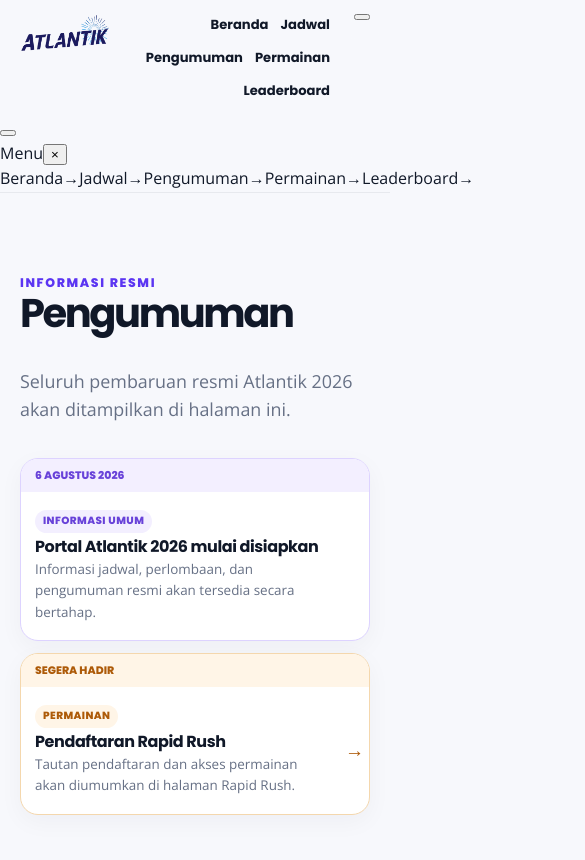
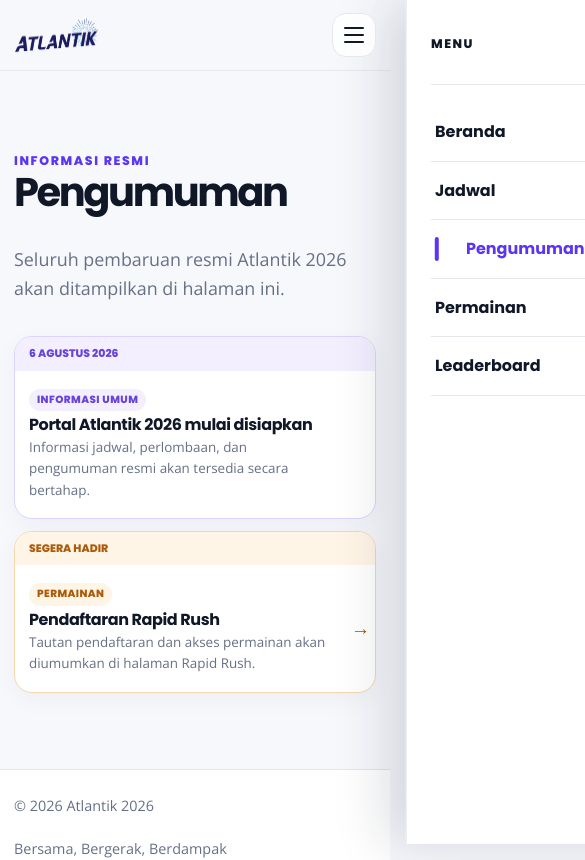
Before and after one commit to ruswanhidayat/portal-atlantik, a Next.js app: page /pengumuman in a window 390 px wide. Shown: the top 860 px of the page, 585 px wide, since content can reach past the window. Built offline with nearby package versions, Linux system fonts and the light colour scheme.

Commit message:
update leaderboard & css

```diff
--- a/app/globals.css
+++ b/app/globals.css
@@ -862,3 +862,499 @@ a.announcement-list-item:hover .announcement-list-arrow {
     padding-top: 14px;
   }
 }
+/* Mobile polish: Header dan Leaderboard */
+
+.mobile-menu-toggle,
+.mobile-menu-drawer,
+.mobile-menu-overlay,
+.mobile-column-label {
+  display: none;
+}
+
+.nav a {
+  position: relative;
+}
+
+.nav a.active {
+  color: var(--primary);
+}
+
+/* Sistem poin berbentuk daftar */
+
+.score-card {
+  padding: 26px 28px;
+}
+
+.score-card h3 {
+  min-height: 0;
+  margin-bottom: 18px;
+}
+
+.score-list {
+  display: grid;
+  grid-template-columns: 1fr;
+  gap: 0;
+  overflow: visible;
+}
+
+.score-row {
+  display: flex;
+  align-items: center;
+  justify-content: space-between;
+  gap: 20px;
+  min-height: 50px;
+  padding: 11px 4px;
+  border-top: 1px solid var(--line);
+}
+
+.score-row:last-child {
+  padding-bottom: 4px;
+}
+
+.score-row > span {
+  color: var(--muted);
+  font-size: 0.9rem;
+}
+
+.score-row strong {
+  flex: 0 0 auto;
+  color: var(--text);
+  font-family: var(--font-heading), Poppins, Arial, sans-serif;
+  font-size: 1rem;
+}
+
+.score-row strong small {
+  color: var(--muted);
+  font-family: inherit;
+  font-size: 0.72rem;
+  font-weight: 600;
+}
+
+/* Label tabel khusus desktop/mobile */
+
+.trophy-icon {
+  width: 20px;
+  height: 20px;
+  display: block;
+}
+
+.trophy-column-label {
+  align-items: center;
+  justify-content: center;
+}
+
+@media (max-width: 760px) {
+  body.mobile-menu-open {
+    overflow: hidden;
+  }
+
+  /*
+   * Header
+   */
+
+  .site-header {
+    backdrop-filter: blur(18px);
+  }
+
+  .header-inner {
+    min-height: 70px;
+    padding: 10px 0;
+    align-items: center;
+  }
+
+  .brand-logo {
+    height: 40px;
+  }
+
+  .desktop-nav {
+    display: none;
+  }
+
+  .mobile-menu-toggle {
+    position: relative;
+    z-index: 72;
+    width: 44px;
+    height: 44px;
+    display: grid;
+    align-content: center;
+    justify-items: center;
+    gap: 5px;
+    padding: 0;
+    border: 1px solid var(--line);
+    border-radius: 14px;
+    color: var(--text);
+    background: rgba(255, 255, 255, 0.82);
+    cursor: pointer;
+  }
+
+  .mobile-menu-toggle span {
+    width: 20px;
+    height: 2px;
+    display: block;
+    border-radius: 999px;
+    background: currentColor;
+    transition:
+      transform 0.25s ease,
+      opacity 0.2s ease;
+  }
+
+  .mobile-menu-toggle.active span:nth-child(1) {
+    transform: translateY(7px) rotate(45deg);
+  }
+
+  .mobile-menu-toggle.active span:nth-child(2) {
+    opacity: 0;
+  }
+
+  .mobile-menu-toggle.active span:nth-child(3) {
+    transform: translateY(-7px) rotate(-45deg);
+  }
+
+  .mobile-menu-overlay {
+    position: fixed;
+    z-index: 68;
+    inset: 0;
+    width: 100%;
+    height: 100%;
+    display: block;
+    padding: 0;
+    border: 0;
+    visibility: hidden;
+    opacity: 0;
+    background: rgba(16, 24, 40, 0.42);
+    backdrop-filter: blur(2px);
+    cursor: pointer;
+    transition:
+      opacity 0.25s ease,
+      visibility 0.25s ease;
+  }
+
+  .mobile-menu-overlay.visible {
+    visibility: visible;
+    opacity: 1;
+  }
+
+  .mobile-menu-drawer {
+    position: fixed;
+    z-index: 70;
+    top: 0;
+    right: 0;
+    width: min(82vw, 340px);
+    height: 100dvh;
+    display: flex;
+    flex-direction: column;
+    padding: 24px;
+    border-left: 1px solid rgba(228, 231, 236, 0.9);
+    background: #ffffff;
+    box-shadow: -20px 0 50px rgba(16, 24, 40, 0.15);
+    transform: translateX(105%);
+    transition: transform 0.3s ease;
+  }
+
+  .mobile-menu-drawer.open {
+    transform: translateX(0);
+  }
+
+  .mobile-menu-head {
+    min-height: 46px;
+    display: flex;
+    align-items: center;
+    justify-content: space-between;
+    padding-bottom: 20px;
+    border-bottom: 1px solid var(--line);
+    font-family: var(--font-heading), Poppins, Arial, sans-serif;
+    font-size: 0.78rem;
+    font-weight: 800;
+    letter-spacing: 0.12em;
+    text-transform: uppercase;
+  }
+
+  .mobile-menu-close {
+    width: 40px;
+    height: 40px;
+    display: grid;
+    place-items: center;
+    padding: 0;
+    border: 0;
+    border-radius: 12px;
+    color: var(--text);
+    background: #f2f4f7;
+    font-size: 1.65rem;
+    line-height: 1;
+    cursor: pointer;
+  }
+
+  .mobile-nav {
+    display: grid;
+    margin-top: 18px;
+  }
+
+  .mobile-nav a {
+    display: flex;
+    align-items: center;
+    justify-content: space-between;
+    gap: 20px;
+    padding: 16px 4px;
+    border-bottom: 1px solid var(--line);
+    font-family: var(--font-heading), Poppins, Arial, sans-serif;
+    font-size: 1rem;
+    font-weight: 700;
+  }
+
+  .mobile-nav a span:last-child {
+    color: var(--primary);
+    transition: transform 0.2s ease;
+  }
+
+  .mobile-nav a.active {
+    color: var(--primary);
+  }
+
+  .mobile-nav a.active::before {
+    content: "";
+    width: 4px;
+    height: 24px;
+    margin-right: 7px;
+    border-radius: 999px;
+    background: var(--primary);
+  }
+
+  .mobile-nav a.active span:first-child {
+    margin-right: auto;
+  }
+
+  /*
+   * Leaderboard
+   */
+
+  .leaderboard-page {
+    padding-top: 28px;
+  }
+
+  .leaderboard-hero {
+    padding: 26px 22px;
+    border-radius: 24px;
+  }
+
+  .leaderboard-hero h1 {
+    margin-bottom: 14px;
+    font-size: clamp(2.1rem, 11vw, 3.1rem);
+  }
+
+  .leaderboard-hero .lead {
+    font-size: 0.95rem;
+  }
+
+  .leaderboard-stat {
+    padding: 18px;
+    border-radius: 18px;
+  }
+
+  .leaderboard-stat strong {
+    font-size: 1.65rem;
+  }
+
+  .leaderboard-section {
+    padding-top: 52px;
+  }
+
+  .compact-heading {
+    gap: 14px;
+  }
+
+  .compact-heading .status {
+    align-self: flex-start;
+  }
+
+  /*
+   * Tabel Juara Umum tidak lagi menggunakan horizontal scroll.
+   */
+
+  .overall-table-card {
+    width: 100%;
+    overflow: hidden;
+    border-radius: 20px;
+  }
+
+  .overall-table {
+    width: 100%;
+    table-layout: fixed;
+  }
+
+  .overall-table th,
+  .overall-table td {
+    padding: 14px 8px;
+  }
+
+  .overall-table th {
+    font-size: 0.66rem;
+    letter-spacing: 0.035em;
+    text-align: center;
+  }
+
+  .overall-table td {
+    font-size: 0.86rem;
+    text-align: center;
+  }
+
+  .overall-table .rank-column {
+    width: 58px;
+  }
+
+  .overall-table .division-column,
+  .overall-table th:nth-child(2) {
+    width: auto;
+    text-align: left;
+  }
+
+  .overall-table .first-place-column {
+    width: 54px;
+  }
+
+  .overall-table .points-column {
+    width: 62px;
+  }
+
+  .overall-table .podium-column {
+    display: none;
+  }
+
+  .desktop-column-label {
+    display: none;
+  }
+
+  .mobile-column-label {
+    display: inline-flex;
+  }
+
+  .rank-badge {
+    width: 34px;
+    height: 34px;
+    border-radius: 11px;
+    font-size: 0.88rem;
+  }
+
+  .rank-1,
+  .rank-2,
+  .rank-3 {
+    font-size: 1.05rem;
+  }
+
+  .division-column strong {
+    display: block;
+    overflow-wrap: anywhere;
+    line-height: 1.35;
+  }
+
+  .point-total {
+    font-size: 1rem;
+  }
+
+  .table-note {
+    padding: 15px;
+    font-size: 0.8rem;
+  }
+
+  /*
+   * Sistem poin menjadi daftar vertikal.
+   */
+
+  .scoring-grid {
+    grid-template-columns: 1fr;
+    gap: 14px;
+  }
+
+  .score-card {
+    padding: 22px 20px;
+    border-radius: 18px;
+  }
+
+  .score-card h3 {
+    margin-bottom: 14px;
+    font-size: 1.12rem;
+  }
+
+  .score-list {
+    display: grid;
+    grid-template-columns: 1fr;
+    overflow: visible;
+  }
+
+  .score-row {
+    min-height: 46px;
+    padding: 9px 2px;
+  }
+
+  .score-row > span {
+    font-size: 0.84rem;
+  }
+
+  .score-row strong {
+    font-size: 0.94rem;
+  }
+
+  /*
+   * Detail hasil cabang tetap dapat digeser hanya jika memang diperlukan.
+   */
+
+  .competition-card summary {
+    gap: 12px;
+    padding: 18px;
+  }
+
+  .competition-card summary strong {
+    font-size: 0.95rem;
+  }
+
+  .result-status {
+    font-size: 0.68rem;
+  }
+
+  .compact-table th,
+  .compact-table td {
+    padding: 12px 15px;
+    font-size: 0.82rem;
+  }
+}
+
+@media (max-width: 390px) {
+  .container {
+    width: min(100% - 28px, 1160px);
+  }
+
+  .brand-logo {
+    height: 36px;
+  }
+
+  .overall-table th,
+  .overall-table td {
+    padding-right: 6px;
+    padding-left: 6px;
+  }
+
+  .overall-table .rank-column {
+    width: 52px;
+  }
+
+  .overall-table .first-place-column {
+    width: 48px;
+  }
+
+  .overall-table .points-column {
+    width: 56px;
+  }
+
+  .rank-badge {
+    width: 32px;
+    height: 32px;
+  }
+}
+
+@media (prefers-reduced-motion: reduce) {
+  .mobile-menu-toggle span,
+  .mobile-menu-overlay,
+  .mobile-menu-drawer,
+  .mobile-nav a span:last-child {
+    transition: none;
+  }
+}
```
Also changed, not shown: app/leaderboard/page.js (+84 -17 lines).
